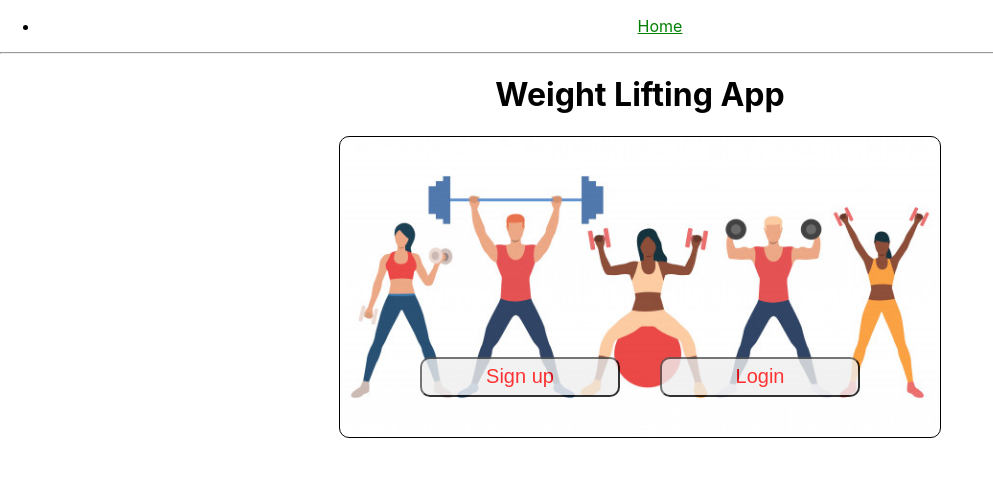
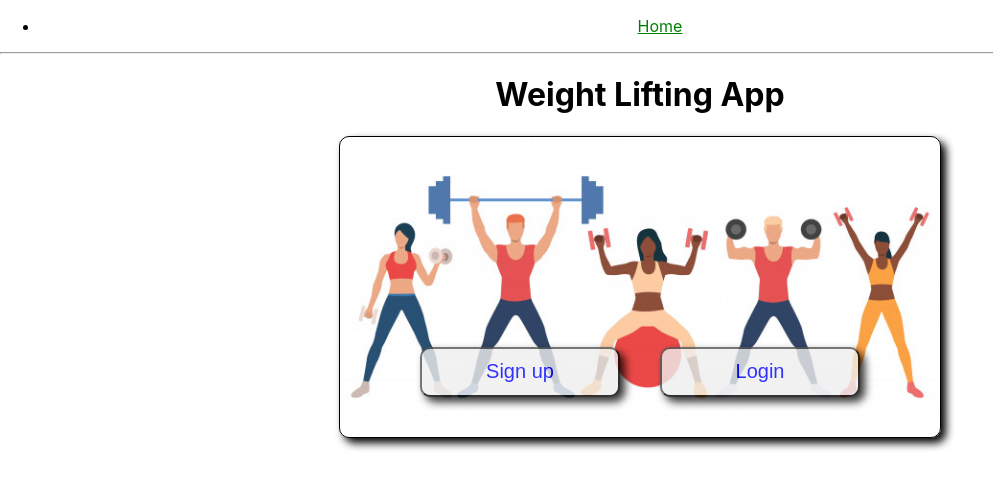
Before and after one commit to Build-Weight-Lifting-Journal/Front-end, a React (Create React App) app in the folder weight-lifting-app/: page / in a window 1280 px wide. Shown: the top 488 px of the page, without its empty margins (0-993 px from the left). Built offline with nearby package versions, Linux system fonts and the light colour scheme.

Commit message:
have a home component styled.

```diff
--- a/weight-lifting-app/src/components/Home.js
+++ b/weight-lifting-app/src/components/Home.js
@@ -19,30 +19,55 @@ const ButtonDiv = styled.div`
   background-repeat: no-repeat;
   max-height: 100vh;
   border-radius: 10px;
-  `;
+  box-shadow: 5px 5px 8px #000000;
+  transition: all 0.5s;
+  &:hover {
+    transform: translateY(-1rem) scale(1.03);
+    box-shadow: 6px 6px 20px #000000;
+  }
+  /* @media (max-width: 768px) {
+    display: flex;
+  flex-direction: column;
+  justify-content: center;
+  align-items: center;
+
+  } */
+`;
 
 const ImageDiv = styled.div``;
 
 const InnerDiv = styled.div`
   /* border: 1px solid red; */
   margin: 20px;
-
 `;
 
 const Buttons = styled.button`
   max-width: 100%;
   width: 200px;
-  height: 40px;
+  height: 50px;
   margin: 20px;
   border-radius: 10px;
-  opacity: .8;
-
+  opacity: 0.8;
+  @media (max-width: 768px) {
+    display: flex;
+    flex-direction: column;
+    justify-content: center;
+    align-items: center;
+    width: 100px;
+    height: 50px;
+  }
+  box-shadow: 5px 5px 8px #000000;
+  transition: all 0.5s;
+  &:hover {
+    transform: translateY(-1rem) scale(1.03);
+    box-shadow: 6px 6px 20px #000000;
+  }
 `;
 
 const NavLinks = styled(NavLink)`
   text-decoration: none;
   font-size: 20px;
-  color: red;
+  color: blue;
 `;
 
 function Home() {
```
